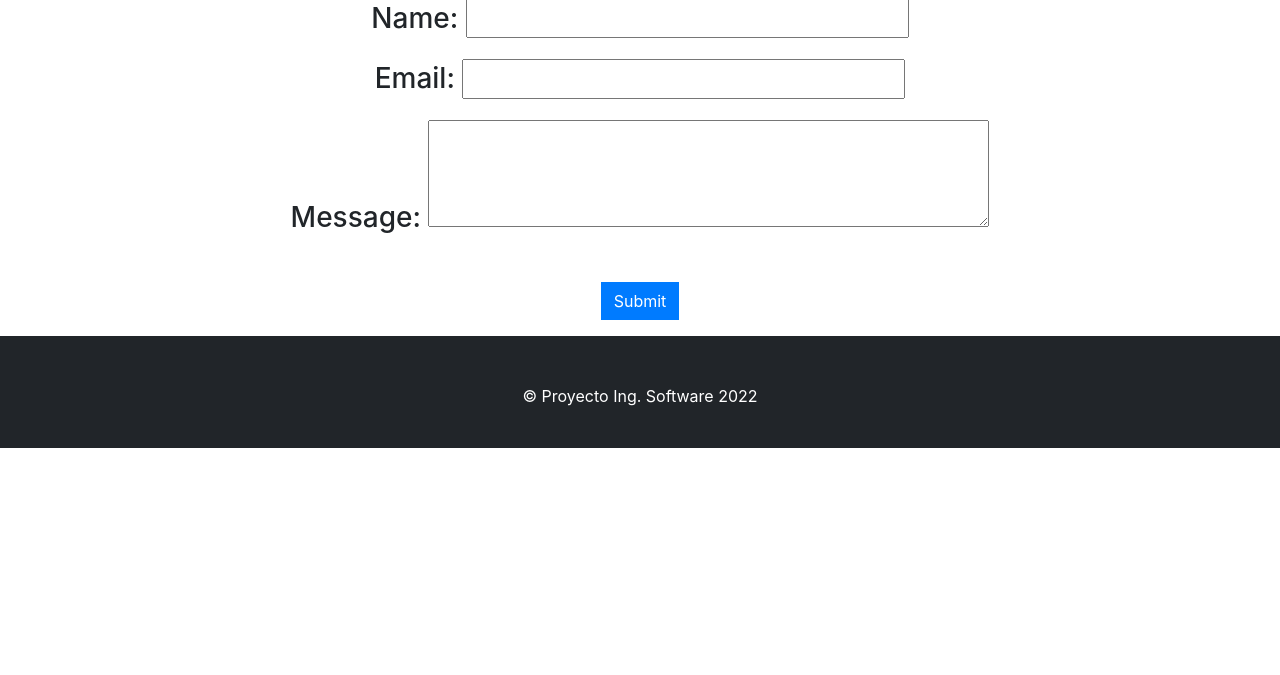
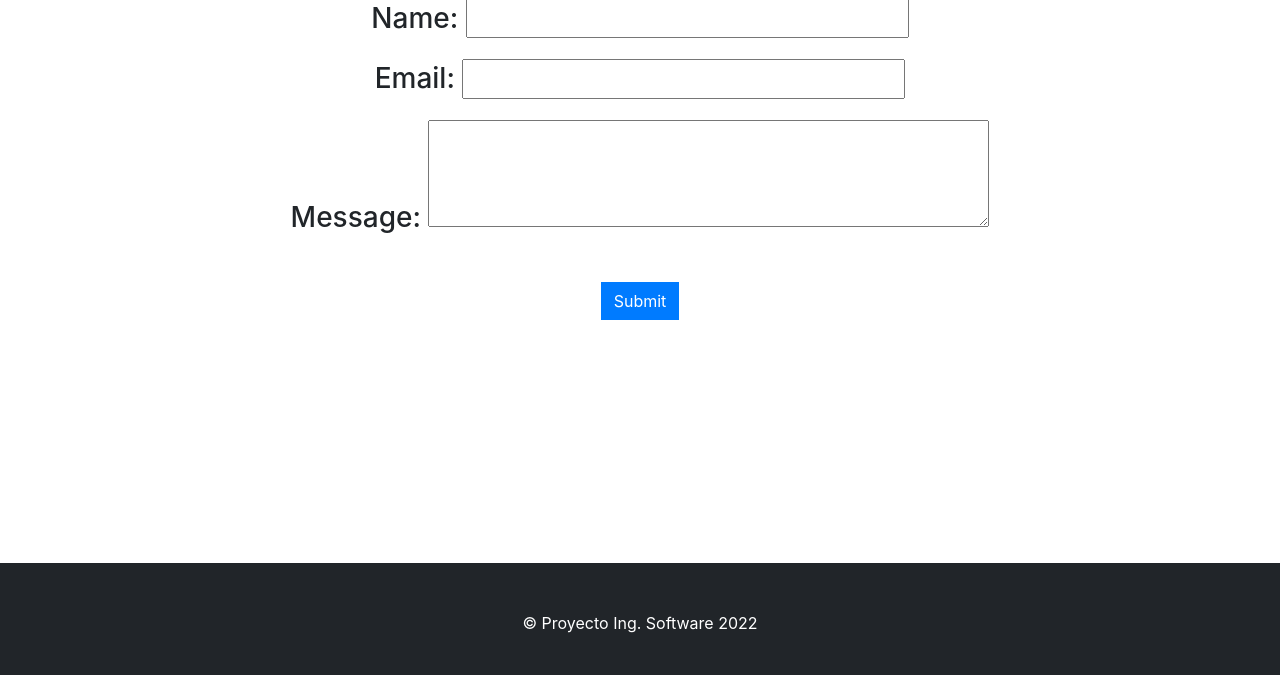
Before and after one commit to jamviz/quiz, a Django app: page /contactus in a window 1280 px wide. Shown: the part 125-800 px from the top of the page. Run offline with Django 3.2, Linux system fonts and the light colour scheme; some libraries are stand-ins or nearby versions.

Commit message:
Update footer.html

```diff
--- a/templates/exam/footer.html
+++ b/templates/exam/footer.html
@@ -12,7 +12,9 @@
     footer {
       padding: 0px 0px 0px 0px;
       background-color: #212529;
-      margin: 0px;
+      position: fixed;
+      width: 100%;
+      bottom: 0;
     }
 
     .fa {
```
